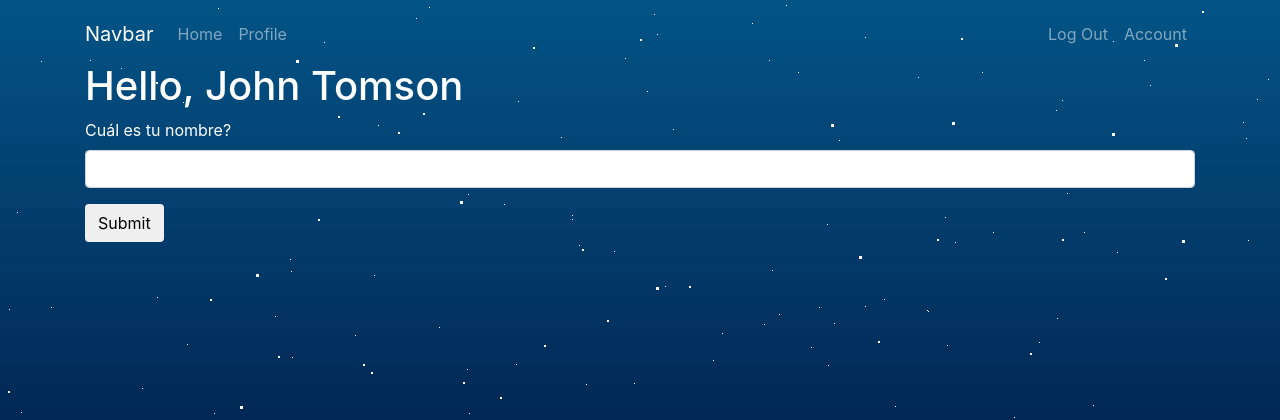
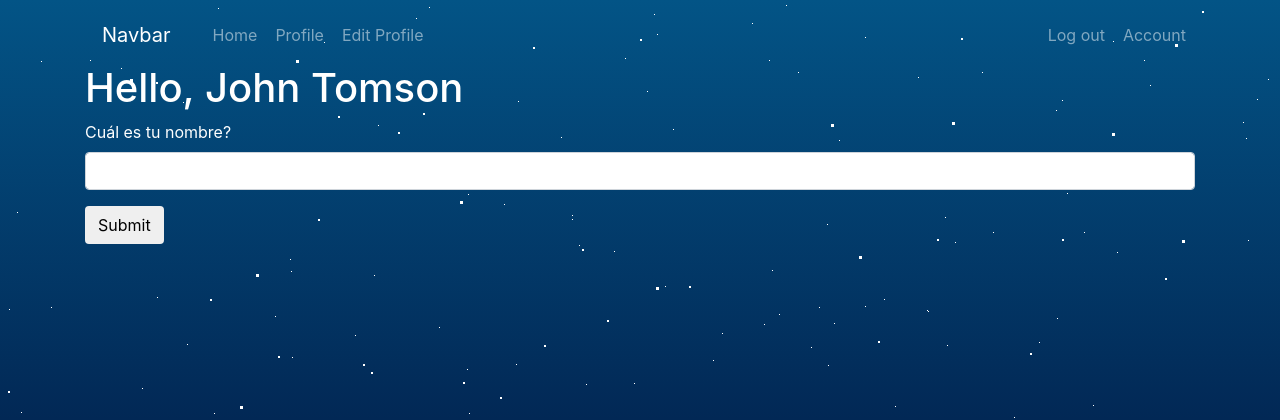
Before and after one commit to CsarChvz/Blog-App-Flask, a Flask app: page /askName in a window 1280 px wide. Shown: the top 420 px of the page. Run offline with Flask 2, Linux system fonts and the light colour scheme; a user stored in the database is signed in; data comes from the database, SQL or seed files in the repository; some libraries are stand-ins or nearby versions.

Commit message:
Se agrego un link en la barra de nav para ir a modificar el perfil

```diff
--- a/app/templates/base.html
+++ b/app/templates/base.html
@@ -21,7 +21,7 @@
 <header>
     <nav class="navbar navbar-expand-lg navbar-dark bg-dark" style="background-color: transparent !important;">
         <div class="container">
-            <a class="navbar-brand" href="{{ url_for('main.index') }}">Navbar</a>
+            <a class="navbar-brand nav-link btn" href="{{ url_for('main.index') }}">Navbar</a>
             <button class="navbar-toggler" type="button" data-toggle="collapse" data-target="#navbarSupportedContent" aria-controls="navbarSupportedContent" aria-expanded="false" aria-label="Toggle navigation">
             <span class="navbar-toggler-icon"></span>
             </button>
@@ -29,12 +29,15 @@
             <div class="collapse navbar-collapse" id="navbarSupportedContent">
                 <ul class="navbar-nav mr-auto">
                     <li class="nav-item">
-                        <a class="nav-link" href="{{ url_for('main.index') }}">Home <span class="sr-only">(current)</span></a>
+                        <a class="btn nav-link" href="{{ url_for('main.index') }}">Home <span class="sr-only">(current)</span></a>
                     </li>
                     {% if current_user.is_authenticated %}
                     <li class="nav-item">
-                        <a class="nav-link" href="{{ url_for('main.user', username=current_user.username) }}">Profile</a>
+                        <a class="btn nav-link " href="{{ url_for('main.user', username=current_user.username) }}">Profile</a>
                     </li>
+                    <a class="btn nav-link" href="{{ url_for('main.edit_profile') }}">
+                        Edit Profile
+                    </a>
                     {% endif %}
                     <!-- <li class="nav-item">
                         <a class="nav-link disabled" href="#">Disabled</a>
@@ -42,11 +45,11 @@
                 </ul>
                 <div class="navbar-nav">
                     {% if current_user.is_authenticated %}
-                        <a class="nav-item nav-link" href="{{ url_for('auth.logout') }}">Log Out</a>
-                        <a class="nav-item nav-link" href="">Account</a>
+                        <a class="nav-item nav-link btn" href="{{ url_for('auth.logout') }}">Log out</a>
+                        <a class="nav-item nav-link btn" href="#">Account</a>
                     {% else %}
-                        <a class="nav-item nav-link" href="{{ url_for('auth.login') }}">Log In</a>
-                        <a class="nav-item nav-link" href="{{ url_for('auth.register') }}">Register</a>
+                        <a class="nav-item nav-link btn" href="{{ url_for('auth.login') }}">Log in</a>
+                        <a class="nav-item nav-link btn" href="{{ url_for('auth.register') }}">Register</a>
                     {% endif %}
                 </div>
             </div>
```
